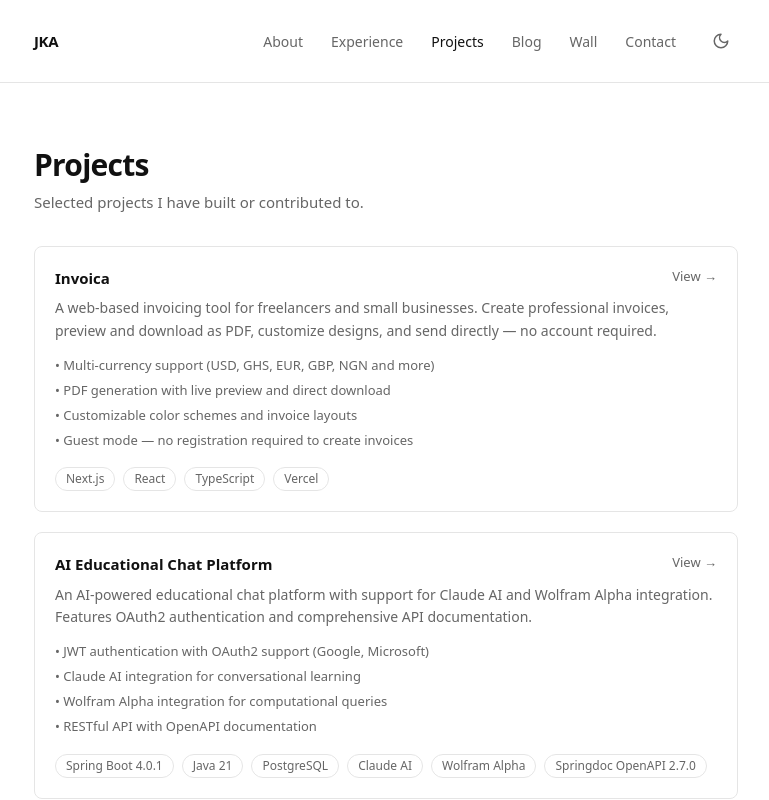
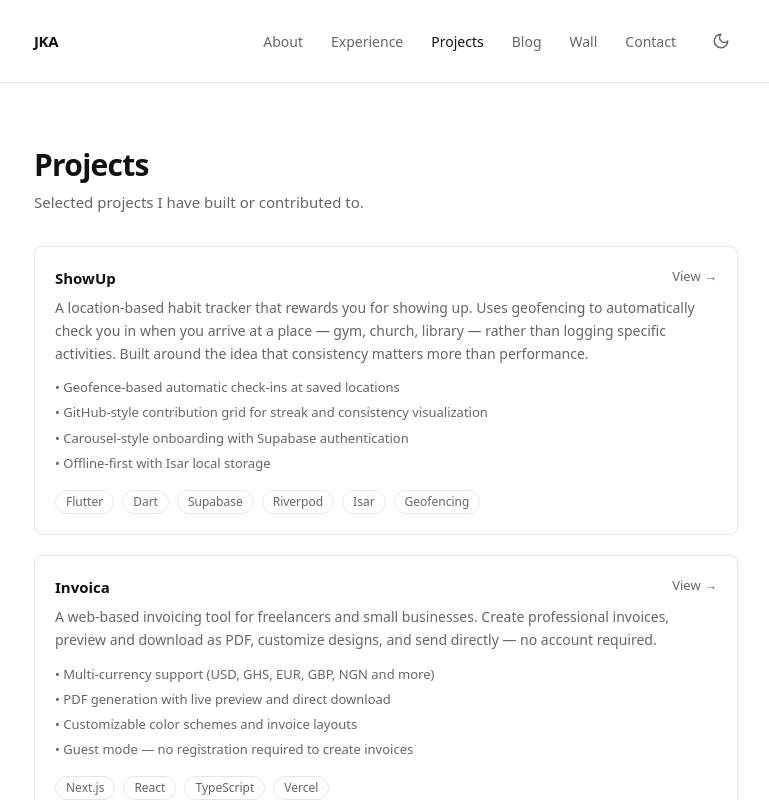
Before and after one commit to Amo95/kwameamo, a Next.js app: page /projects in a window 1280 px wide. Shown: the top 800 px of the page, without its empty margins (254-1023 px from the left). Built offline with nearby package versions, Linux system fonts and the light colour scheme.

Commit message:
feat: add ShowUp project card to projects page

```diff
--- a/src/app/projects/page.tsx
+++ b/src/app/projects/page.tsx
@@ -8,6 +8,19 @@ export const metadata: Metadata = {
 };
 
 const projects = [
+  {
+    title: "ShowUp",
+    description:
+      "A location-based habit tracker that rewards you for showing up. Uses geofencing to automatically check you in when you arrive at a place — gym, church, library — rather than logging specific activities. Built around the idea that consistency matters more than performance.",
+    tech: ["Flutter", "Dart", "Supabase", "Riverpod", "Isar", "Geofencing"],
+    features: [
+      "Geofence-based automatic check-ins at saved locations",
+      "GitHub-style contribution grid for streak and consistency visualization",
+      "Carousel-style onboarding with Supabase authentication",
+      "Offline-first with Isar local storage",
+    ],
+    link: "https://showuppp.app",
+  },
   {
     title: "Invoica",
     description:
```
